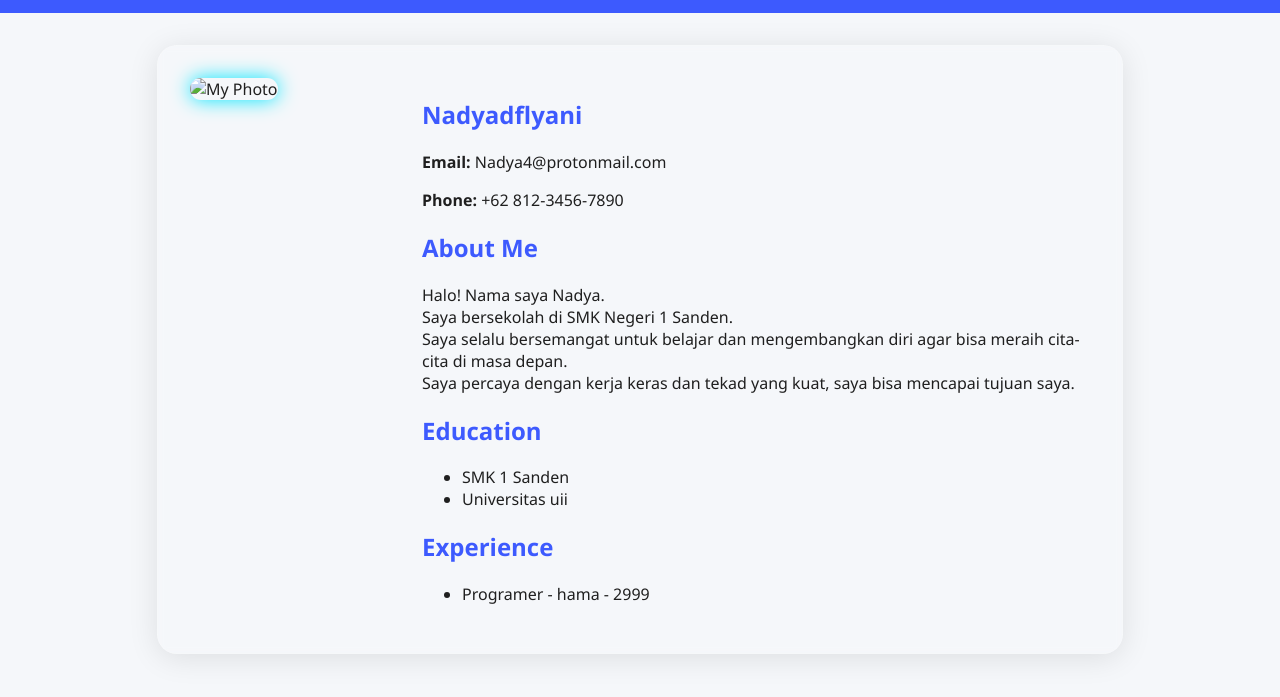
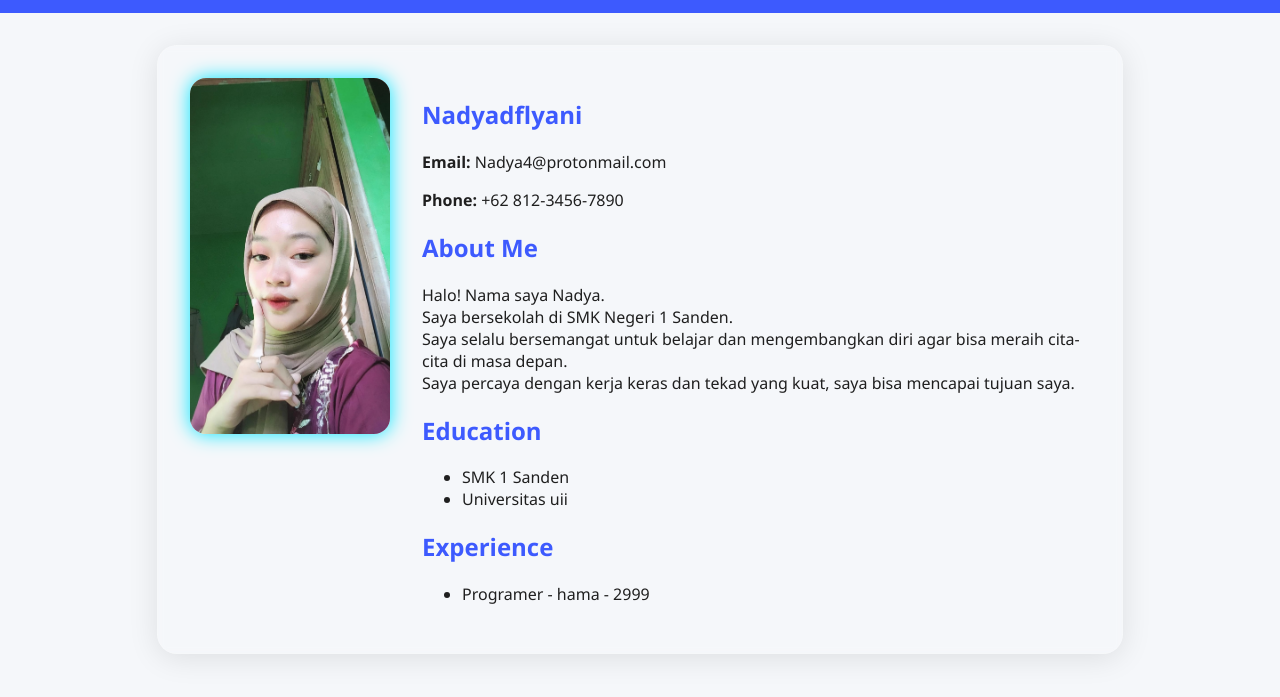
Before and after one commit to nadiafirly/Web-2, a plain HTML site: page index.html in a window 1280 px wide. Shown: the part 41-738 px from the top of the page. Drawn offline with Linux system fonts and the light colour scheme.

Commit message:
Update index.html

```diff
--- a/index.html
+++ b/index.html
@@ -20,7 +20,7 @@
   <main class="content">
     <section class="cv">
       <div class="photo">
-        <img src="pp.jpeg" alt="My Photo" />
+        <img src="hama.jpg" alt="My Photo" />
       </div>
       <div class="cv-info">
         <h1>Nadyadflyani</h1>
```
